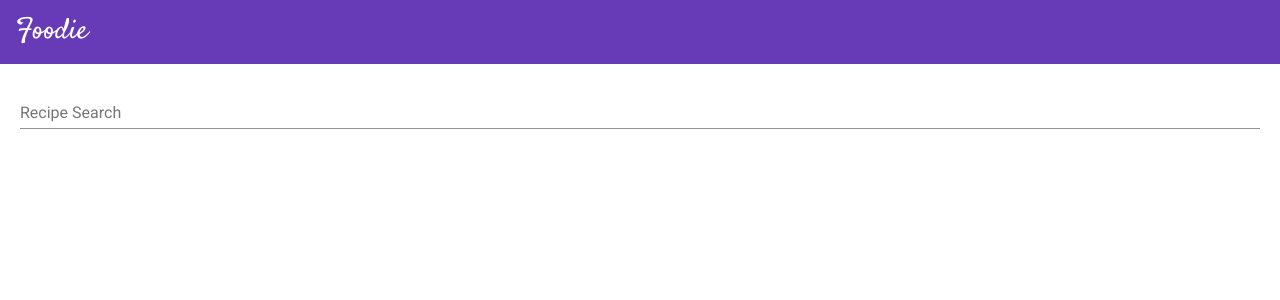
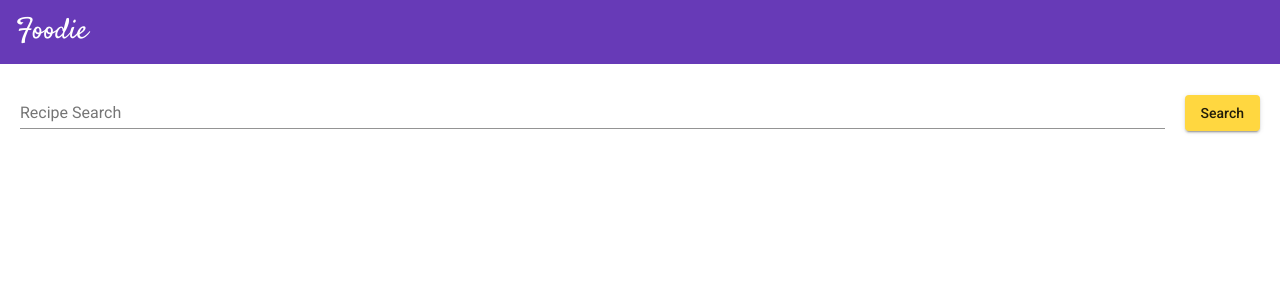
Before and after one commit to lordchancellor/foodie, an Angular app: page / in a window 1280 px wide. Shown: the top 300 px of the page. Built offline with nearby package versions, Linux system fonts and the light colour scheme.

Commit message:
Finished setting up the service call to get recipes from API

```diff
--- a/src/app/material.module.ts
+++ b/src/app/material.module.ts
@@ -4,12 +4,16 @@ import { MatToolbarModule } from '@angular/material/toolbar';
 import { MatButtonModule } from '@angular/material/button';
 import { MatInputModule } from '@angular/material/input';
 import { MatCardModule } from '@angular/material/card';
+import { MatListModule } from '@angular/material/list';
+import { MatSnackBarModule } from '@angular/material/snack-bar';
 
 const materialModules: any[] = [
 	MatToolbarModule,
 	MatButtonModule,
 	MatInputModule,
-	MatCardModule
+	MatCardModule,
+	MatListModule,
+	MatSnackBarModule
 ];
 
 @NgModule({
--- a/src/app/recipes/recipes.component.html
+++ b/src/app/recipes/recipes.component.html
@@ -1,7 +1,11 @@
 <div class="content">
-	<form [formGroup]="recipeSearch">
-		<mat-form-field>
-			<input matInput placeholder="Recipe Search" formControlName="search" color="dark">
-		</mat-form-field>
-	</form>
+	<div class="search-bar">
+		<form [formGroup]="recipeSearch">
+			<mat-form-field>
+				<input matInput placeholder="Recipe Search" formControlName="search" color="dark">
+			</mat-form-field>
+		</form>
+
+		<button mat-raised-button color="accent" (click)="onSearch()" type="button" [disabled]="recipeSearch.invalid">Search</button>
+	</div>
 </div>
--- a/src/app/recipes/recipes.component.scss
+++ b/src/app/recipes/recipes.component.scss
@@ -1,7 +1,18 @@
 .content {
 	padding: 20px;
 
-	mat-form-field {
-		width: 100%;
+	.search-bar {
+		display: flex;
+		flex-flow: row nowrap;
+		align-items: baseline;
+
+		form {
+			flex-grow: 1;
+			padding-right: 20px;
+
+			mat-form-field {
+				width: 100%;
+			}
+		}
 	}
 }
--- a/src/app/recipes/recipes.component.ts
+++ b/src/app/recipes/recipes.component.ts
@@ -1,5 +1,10 @@
 import { Component, OnInit } from '@angular/core';
 import { FormBuilder, FormGroup, Validators } from '@angular/forms';
+import { MatSnackBar } from '@angular/material/snack-bar';
+
+import { RecipesService } from './recipes.service';
+
+import { Recipe } from './recipe.model';
 
 @Component({
 	selector: 'fdy-recipes',
@@ -9,17 +14,31 @@ import { FormBuilder, FormGroup, Validators } from '@angular/forms';
 export class RecipesComponent implements OnInit {
 
 	recipeSearch: FormGroup;
+	recipes: Recipe[];
 
-	constructor(private formBuilder: FormBuilder) { }
+	constructor(private formBuilder: FormBuilder,
+							private snackBar: MatSnackBar,
+							private recipesService: RecipesService) { }
 
 	ngOnInit(): void {
 		this.recipeSearch = this.formBuilder.group({
-			search: [ '' ]
+			search: [ '', Validators.minLength(2) ]
 		});
 	}
 
 	onSearch(): void {
-		console.log('click');
+		const searchTerm: string = this.recipeSearch.get('search').value;
+
+		this.recipesService.searchRecipes(searchTerm).subscribe(
+			(res: Recipe[]) => {
+				console.log(res);
+				this.recipes = res;
+			},
+			err => {
+				console.log(err);
+				this.snackBar.open('No results found', '', { verticalPosition: 'top', duration: 3000 });
+			}
+		);
 	}
 
 }
--- /dev/null
+++ b/src/app/recipes/recipes.service.ts
@@ -0,0 +1,37 @@
+import { Injectable } from '@angular/core';
+import { HttpClient } from '@angular/common/http';
+import { Observable } from 'rxjs';
+import { map } from 'rxjs/operators';
+
+import { Recipe, EdamamAPI, EdamamAPIHit } from './recipe.model';
+
+@Injectable()
+export class RecipesService {
+
+	private appId: string = '9bf7e0a5';
+	private appKey: string = 'af78f343a8f0b87f8eb531f291be06f9';
+	private searchUrl: string = `https://api.edamam.com/search?app_id=${this.appId}&app_key=${this.appKey}`;
+
+	private processRecipe: any = map((res: EdamamAPI): Recipe[] => {
+		return res.hits.map((hit: EdamamAPIHit): Recipe => {
+			return {
+				name: hit.recipe.label,
+				image: hit.recipe.image,
+				source: hit.recipe.source,
+				url: hit.recipe.url,
+				calories: Math.floor(hit.recipe.calories),
+				ingredients: hit.recipe.ingredientLines,
+				tags: hit.recipe.dietLabels
+			};
+		});
+	});
+
+	constructor(private http: HttpClient) {}
+
+	public searchRecipes(queryString: string): Observable<any> {
+		return this.http.get(`${this.searchUrl}&q=${queryString}`).pipe(
+			this.processRecipe
+		);
+	}
+
+}
--- a/tslint.json
+++ b/tslint.json
@@ -18,7 +18,6 @@
     "forin": true,
     "import-blacklist": [
       true,
-      "rxjs",
       "rxjs/Rx"
     ],
     "import-spacing": true,
```
Also changed, not shown: src/app/app.module.ts (+7 -1 lines), src/app/recipes/recipe.model.ts (added, +53 -0 lines).
